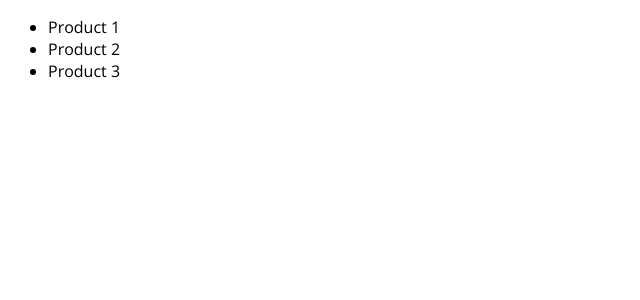
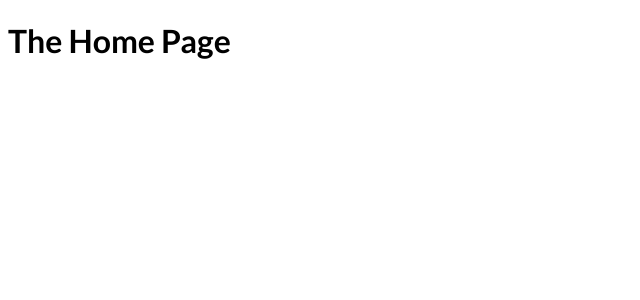
Before and after one commit to khakaa/next-course, a Next.js app: page / in a window 1280 px wide. Shown: the top 300 px of the page, without its empty margins (0-640 px from the left). Built offline with nearby package versions, Linux system fonts and the light colour scheme.

Commit message:
Added Home page markup

```diff
--- a/pages/index.js
+++ b/pages/index.js
@@ -1,10 +1,8 @@
 function HomePage(props) {
   return (
-    <ul>
-      <li>Product 1</li>
-      <li>Product 2</li>
-      <li>Product 3</li>
-    </ul>
+    <div>
+      <h1>The Home Page</h1>
+    </div>
   );
 }
 
```
